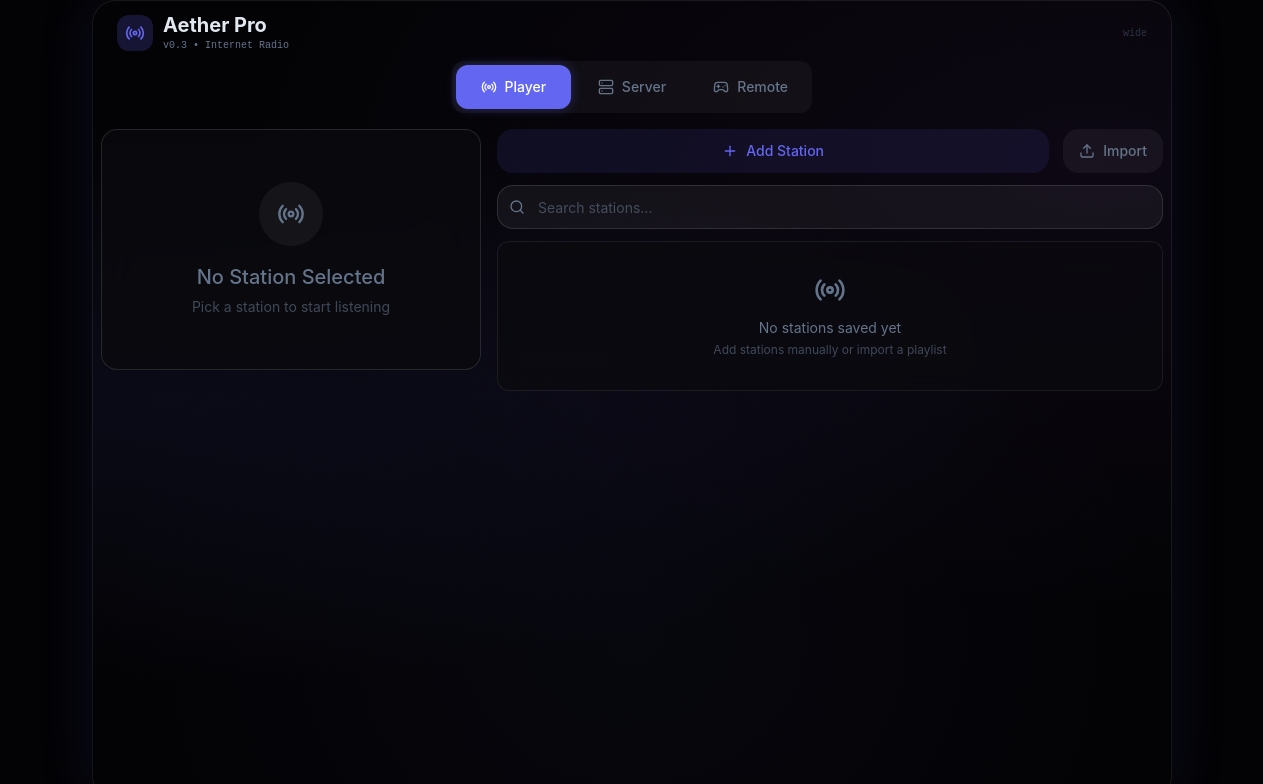
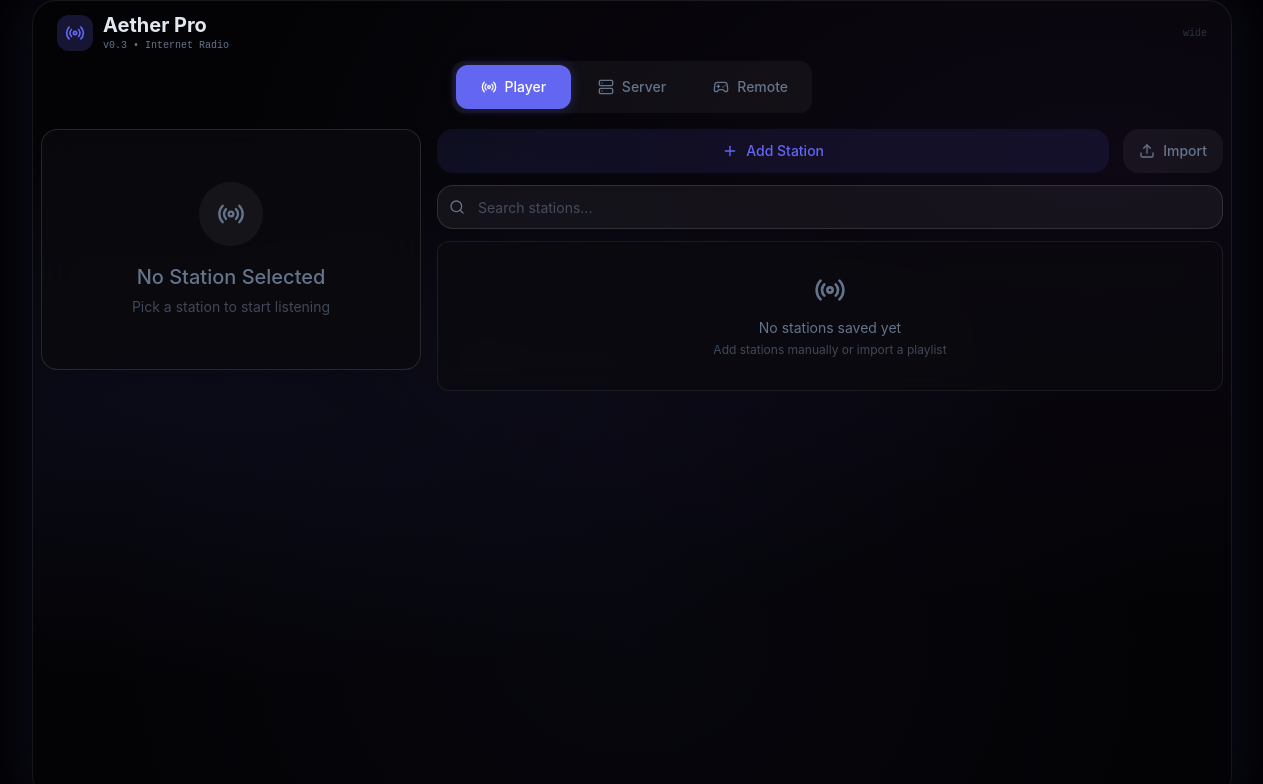
Before and after one commit to spaktirion/zbai, a Next.js app: page /zbai/ in a window 1536 px wide. Shown: the top 784 px of the page, without its empty margins (136-1399 px from the left). Built offline with nearby package versions, Linux system fonts and the light colour scheme; a web font is replaced by a local one.

Commit message:
Add files via upload

```diff
--- a/src/app/globals.css
+++ b/src/app/globals.css
@@ -192,7 +192,7 @@
 /* Wide desktop: max width */
 @media (min-width: 1536px) {
   .aether-container {
-    max-width: 1080px;
+    max-width: 1200px;
   }
 }
 
@@ -387,21 +387,29 @@ input[type="range"]::-moz-range-thumb {
 /* Landscape phone */
 @media (orientation: landscape) and (min-width: 480px) {
   .station-grid {
-    grid-template-columns: 1fr 1fr;
+    grid-template-columns: repeat(2, minmax(0, 1fr));
   }
 }
 
 /* Tablet+ portrait */
 @media (min-width: 768px) and (orientation: portrait) {
   .station-grid {
-    grid-template-columns: 1fr 1fr;
+    grid-template-columns: repeat(2, minmax(0, 1fr));
   }
 }
 
-/* Desktop */
+/* Desktop: still 2 columns (container is only 960px) */
 @media (min-width: 1280px) {
   .station-grid {
-    grid-template-columns: 1fr 1fr 1fr;
+    grid-template-columns: repeat(2, minmax(0, 1fr));
+    gap: 0.75rem;
+  }
+}
+
+/* Ultra-wide: 3 columns when container is wide enough */
+@media (min-width: 1536px) {
+  .station-grid {
+    grid-template-columns: repeat(3, minmax(0, 1fr));
     gap: 0.75rem;
   }
 }
--- a/src/components/aether/station-row.tsx
+++ b/src/components/aether/station-row.tsx
@@ -26,7 +26,7 @@ export function StationRow({
   return (
     <div
       className={cn(
-        'glass-panel-sm flex items-center gap-2.5 sm:gap-3 p-2.5 sm:p-3 transition-all duration-200 group',
+        'glass-panel-sm flex items-center gap-2.5 sm:gap-3 p-2.5 sm:p-3 transition-all duration-200 group overflow-hidden',
         isActive && 'border-aether-indigo/40 shadow-[0_0_12px_rgba(99,102,241,0.15)]',
         !isActive && 'hover:border-aether-border/60 hover:bg-white/[0.02] active:bg-white/[0.04]',
         className
```
